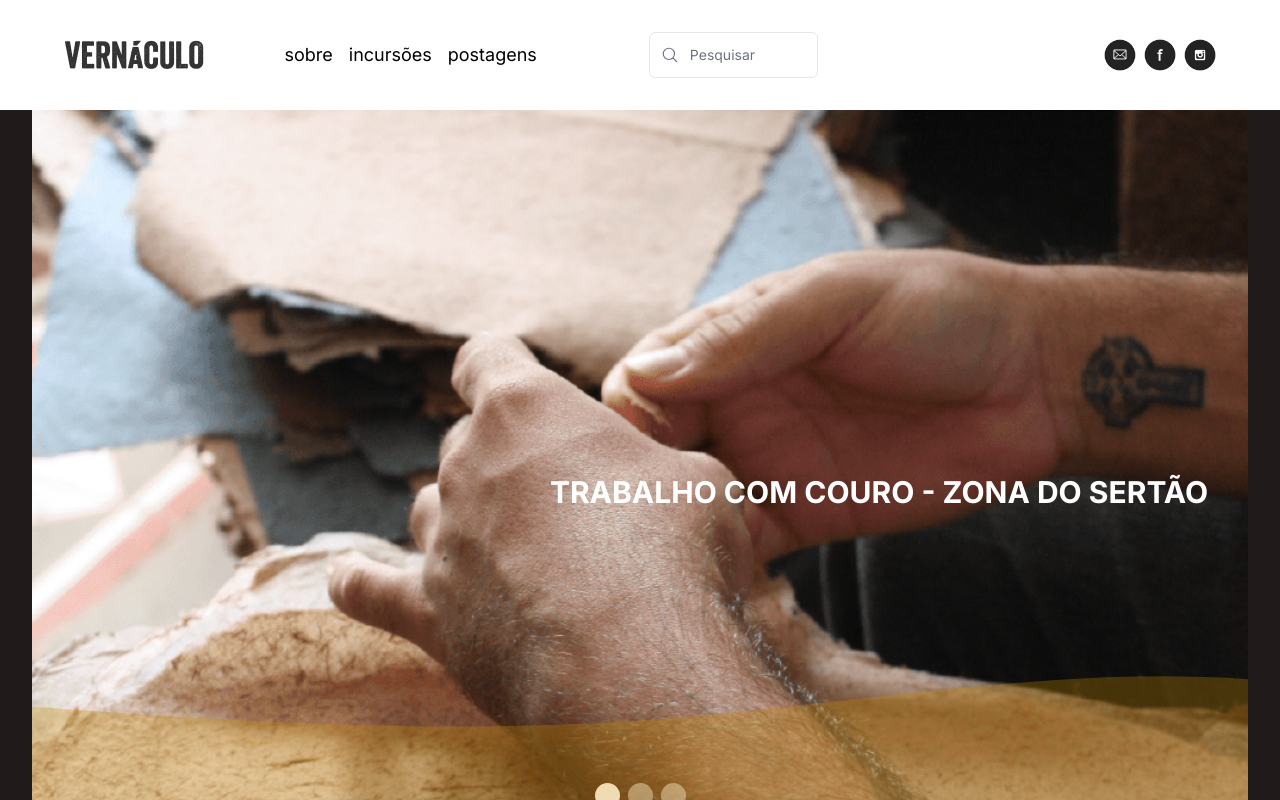
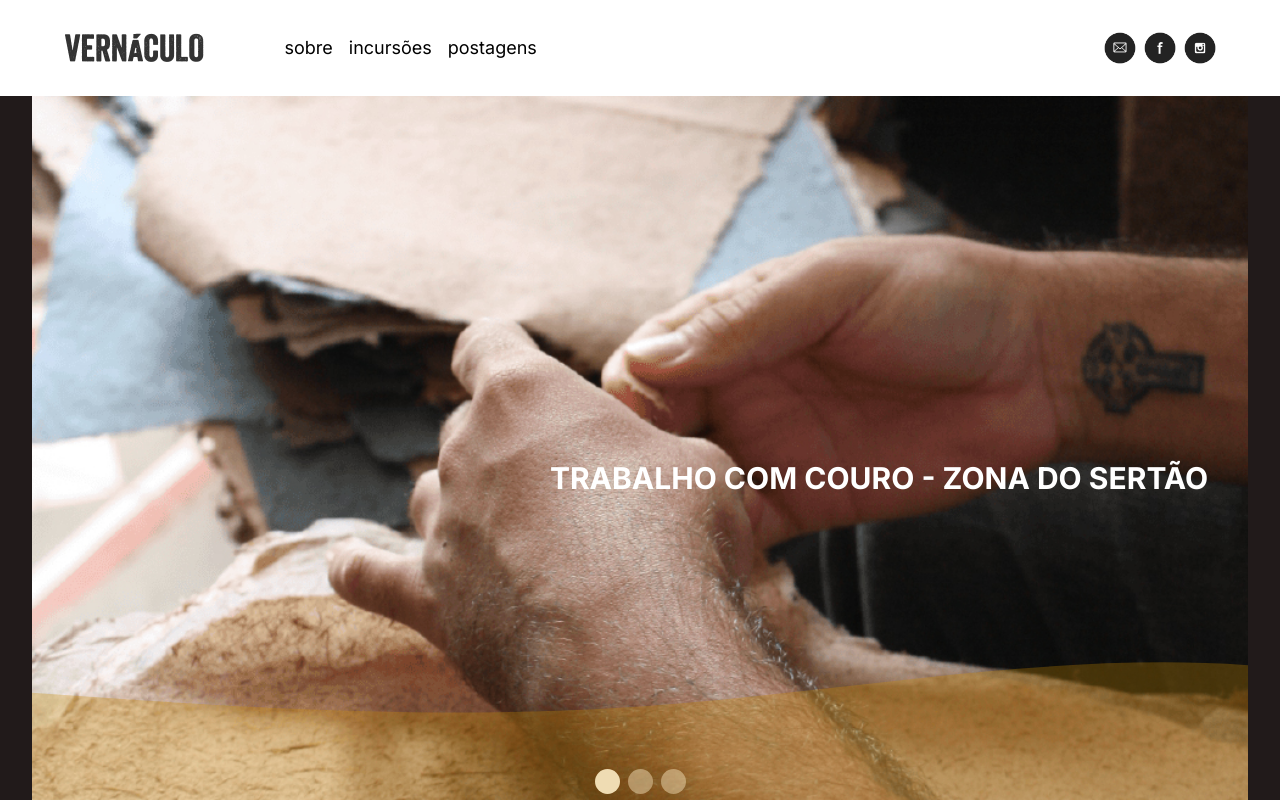
Before and after one commit to vernaculorn/vernaculo-front, a Next.js app: page / in a window 1280 px wide. Shown: the top 800 px of the page. Built offline with nearby package versions, Linux system fonts and the light colour scheme; a web font is replaced by a local one.

Commit message:
General adjustes

```diff
--- a/app/ui/navigation/navbar.tsx
+++ b/app/ui/navigation/navbar.tsx
@@ -18,9 +18,9 @@ export default function Navbar() {
                         </div>
 
                         <div className="flex items-center w-full gap-4 text-lg">
-                            <div className="mx-auto">
+                            {/* <div className="mx-auto">
                                 <Search placeholder="Pesquisar" />
-                            </div>
+                            </div> */}
 
                             <div className="max-h-8 w-full flex justify-end gap-2">
                                 <a className="min-w-8 max-w-8 hover:" href="#"><Image src="/icons/email.png" alt="User" width={114} height={114} /></a>
```
